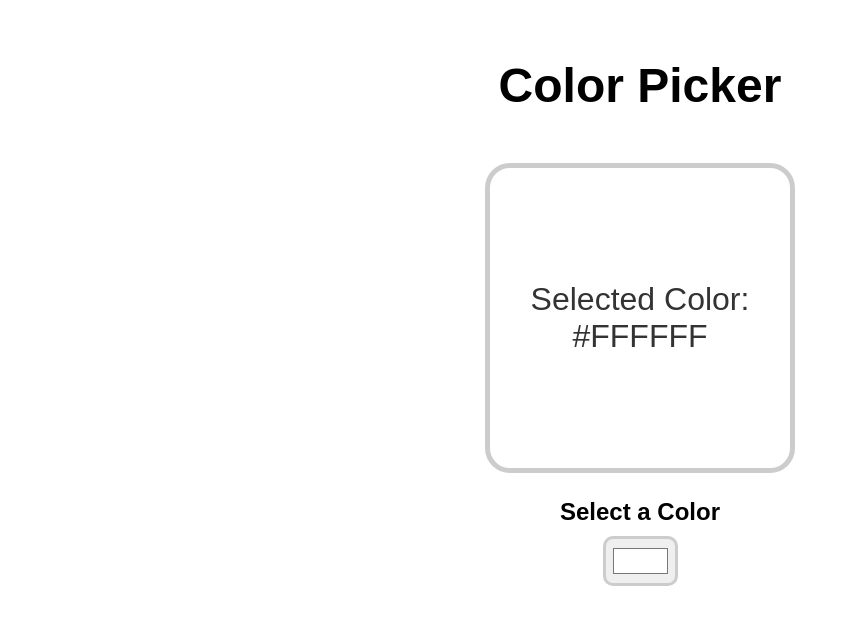
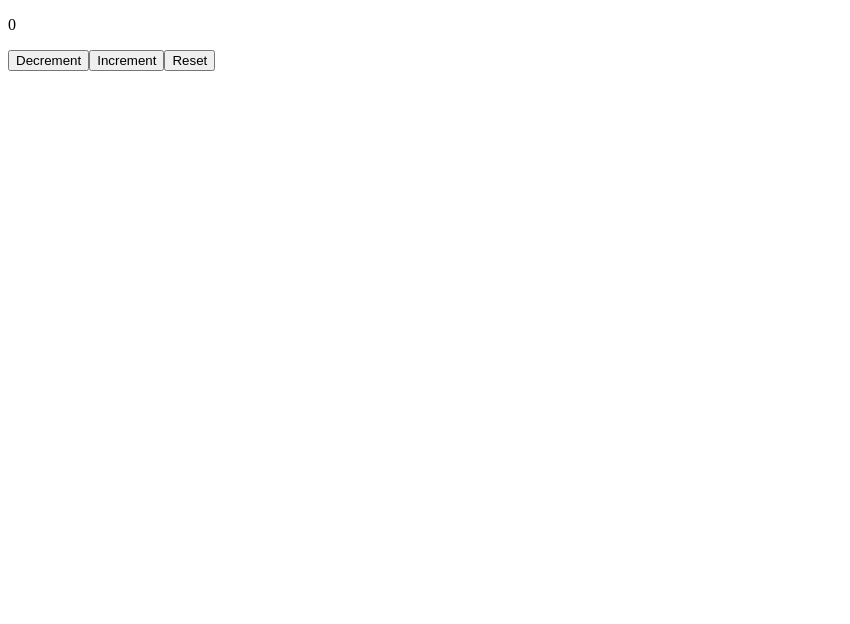
Before and after one commit to Franjj08/React, a React (Vite) app in the folder 2-card-components/: page / in a window 1280 px wide. Shown: the top 624 px of the page, without its empty margins (0-850 px from the left). Built offline with nearby package versions, Linux system fonts and the light colour scheme.

Commit message:
11-updater functions

```diff
--- a/2-card-components/src/App.jsx
+++ b/2-card-components/src/App.jsx
@@ -5,9 +5,9 @@
 // import List from "./List";
 // import Button from "./Button";
 // import MyComponent from "./MyComponent";
-// import Counter from "./Counter";
+import Counter from "./Counter";
 // import MyComponent2 from "./MyComponent2";
-import ColorPicker from "./ColorPicker";
+// import ColorPicker from "./ColorPicker";
 function App() {
   // const fruits = [{id: 1 ,name:"apple", calories: 95},
   //                 {id: 2 ,name:"orange", calories:45},
@@ -45,12 +45,15 @@ function App() {
     // <>
     //   <MyComponent/>
     // </>
+    <>
+      <Counter/>
+    </>
     // <>
     //   <MyComponent2/>
     // </>
-    <>
-      <ColorPicker/>
-    </>
+    // <>
+    //   <ColorPicker/>
+    // </>
 
   );
 }
--- a/2-card-components/src/Counter.jsx
+++ b/2-card-components/src/Counter.jsx
@@ -4,7 +4,10 @@ function Counter(){
     const [count, setCount] = useState(0);
 
     const increment = () => {
-        setCount(count + 1);
+        // c= prevCount
+        setCount(prevCount=>prevCount + 1);
+        setCount(prevCount=>prevCount + 1);
+        setCount(prevCount=>prevCount + 1);
     }
 
     const decrement = () =>{
--- a/2-card-components/src/index.css
+++ b/2-card-components/src/index.css
@@ -122,7 +122,7 @@
   background-color: hsl(197, 100%, 48%); ;
 } */
 /*------------------------------------------- 10-colorpicker app */
-body{
+/* body{
   font-family: Arial, Helvetica, sans-serif;
 }
 .color-picker-container{
@@ -164,4 +164,4 @@ input[type="color"]{
   padding: 5px;
   border-radius: 10px;
   border: 3px solid hsl(0, 0%, 80%);
-}
+} */
```
